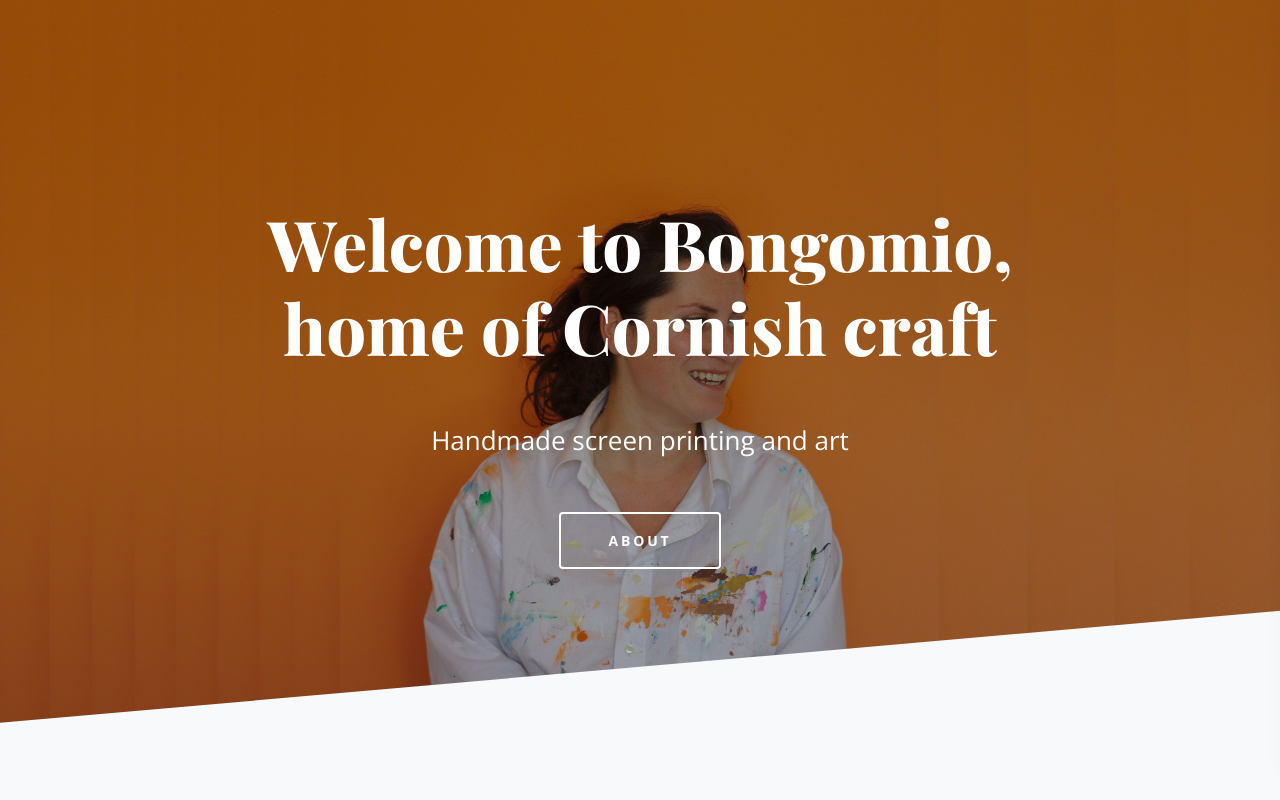
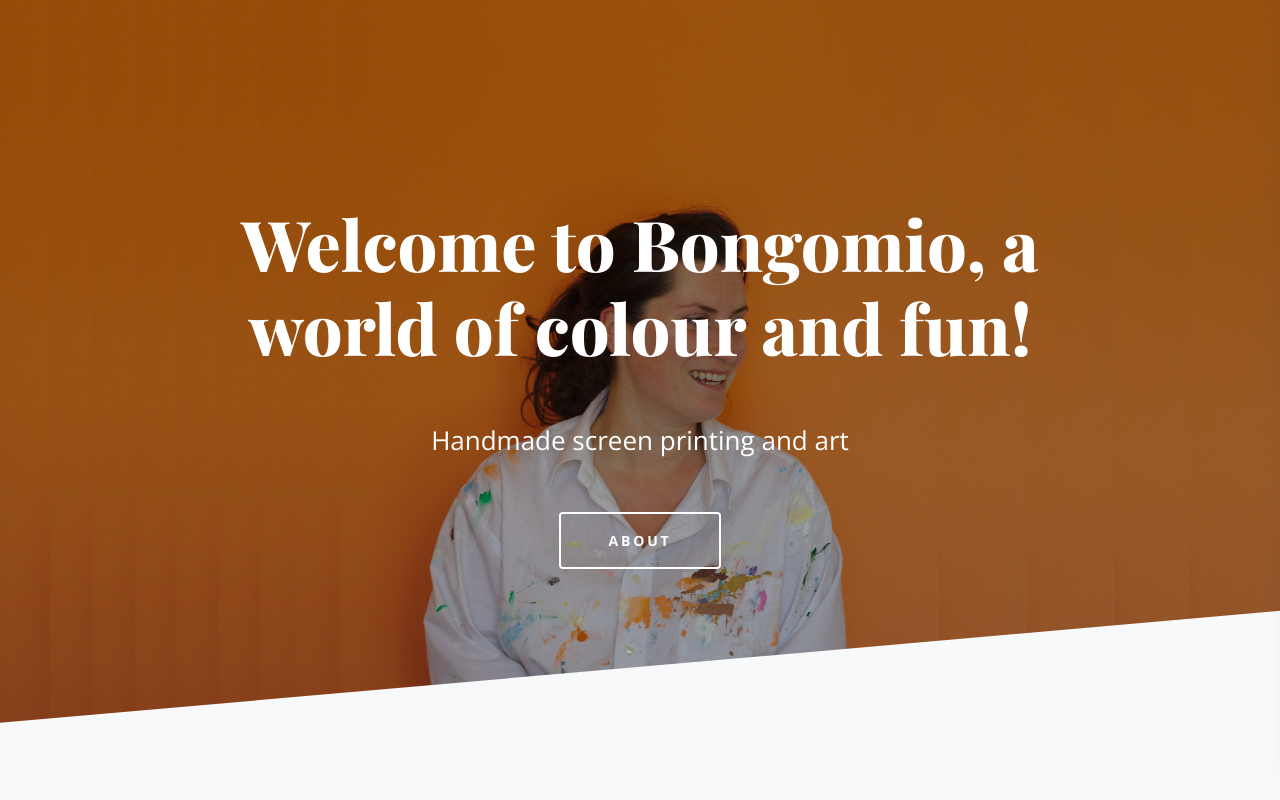
Before and after one commit to sethtregenna/sethtregenna.github.io, a plain HTML site: page index.html in a window 1280 px wide. Shown: the top 800 px of the page. Drawn offline with nearby package versions, Linux system fonts and the light colour scheme; a web font is replaced by a local one.

Commit message:
Strapline

```diff
--- a/index.html
+++ b/index.html
@@ -80,7 +80,7 @@
             <div class="container">
               <div class="row align-items-center justify-content-center text-center">
                 <div class="col-md-10" data-aos="fade-up">
-                  <h2 class="heading mb-5">Welcome to Bongomio, home of Cornish craft</h2>
+                  <h2 class="heading mb-5">Welcome to Bongomio, a world of colour and fun!</h2>
                   <p class="sub-heading mb-5">Handmade screen printing and art</p>
                   <p><a href="#section-about" class="smoothscroll btn btn-outline-white px-5 py-3">About</a></p>
                 </div>
```
